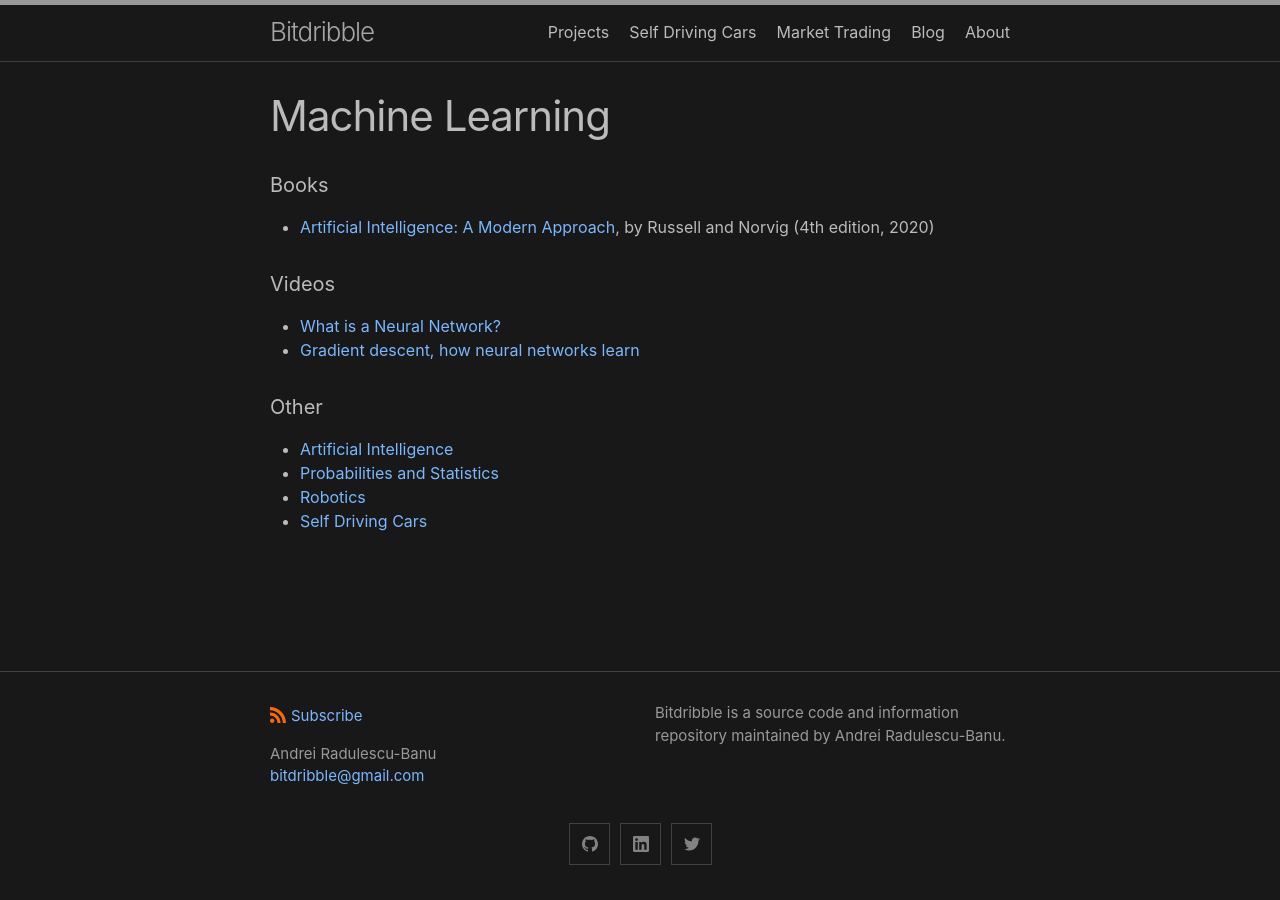
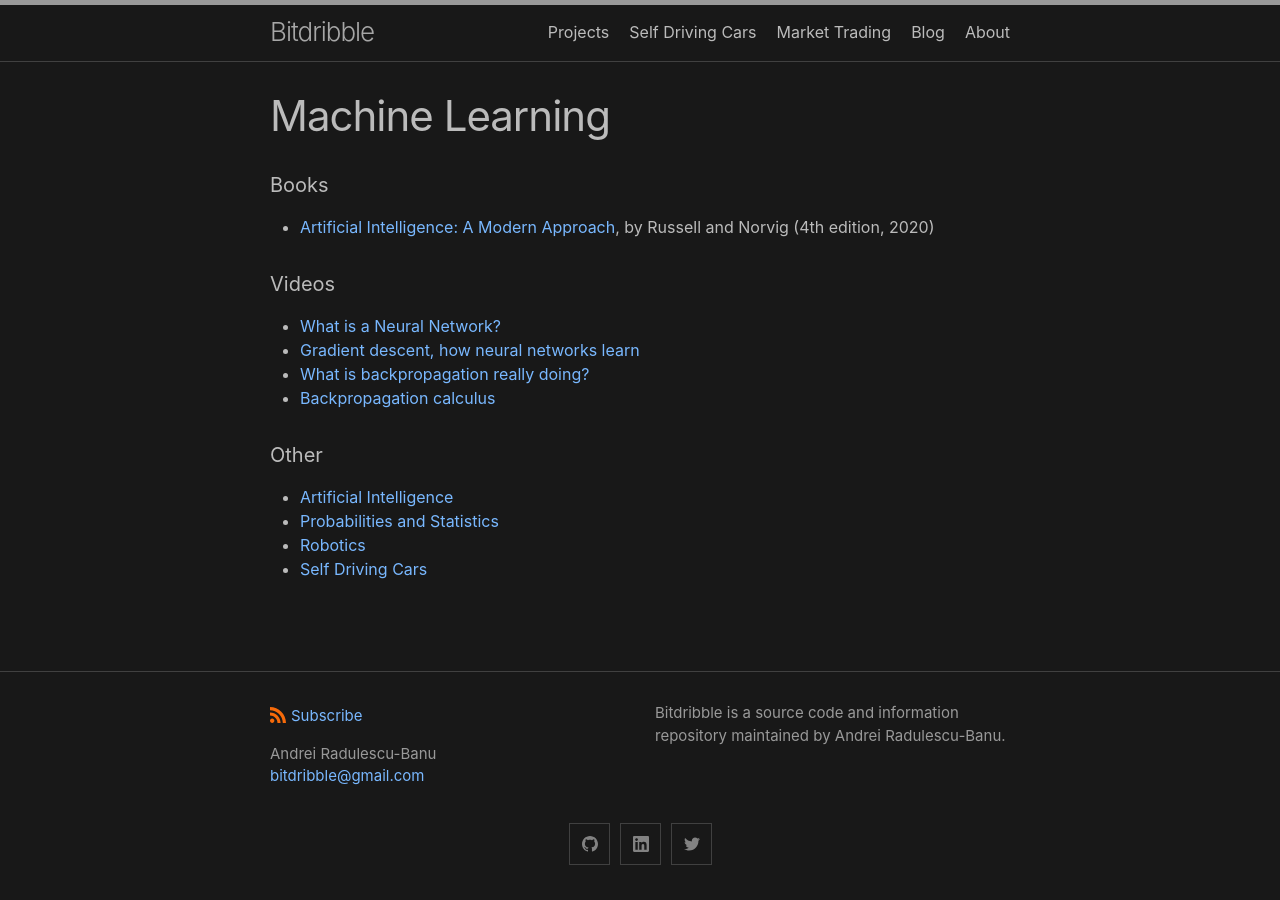
Before and after one commit to analytiq-hub/sigagent.github.io, a Jekyll site: the page built from machine_learning.md, in a window 1280 px wide. Built offline with Jekyll 4.4.1, drawn with Linux system fonts in a browser that asks for light colours.

Commit message:
*** empty log message ***

```diff
--- a/machine_learning.md
+++ b/machine_learning.md
@@ -8,6 +8,8 @@ title: Machine Learning
 #### Videos
 * [What is a Neural Network?](https://www.youtube.com/watch?v=aircAruvnKk)
 * [Gradient descent, how neural networks learn](https://www.youtube.com/watch?v=IHZwWFHWa-w)
+* [What is backpropagation really doing?](https://www.youtube.com/watch?v=Ilg3gGewQ5U)
+* [Backpropagation calculus](https://www.youtube.com/watch?v=tIeHLnjs5U8)
 
 #### Other
 * [Artificial Intelligence](artificial_intelligence.md)
```
